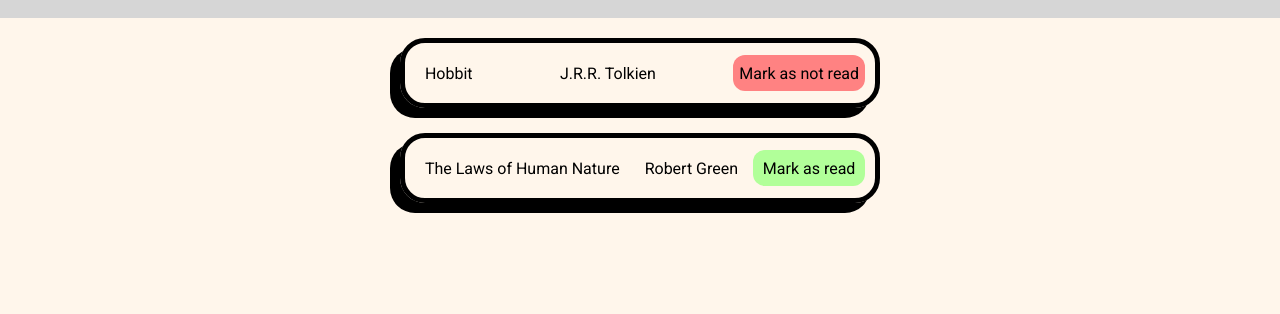
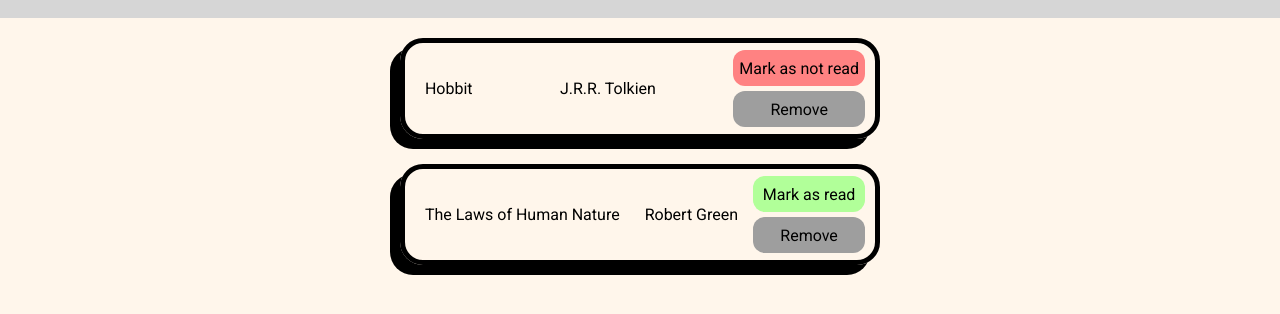
Before and after one commit to FranekDev/library, a plain HTML site: page index.html in a window 1280 px wide. Shown: the part 52-366 px from the top of the page. Drawn offline with nearby package versions, Linux system fonts and the light colour scheme; a web font is replaced by a local one.

Commit message:
Created function to remove book

```diff
--- a/main.js
+++ b/main.js
@@ -6,16 +6,18 @@ const bookIsRead = document.querySelector('.mark_as_read');
 const bookIsNotRead = document.querySelector('.mark_as_not_read');
 
 let isRead = false;
+let id = 0;
 
 let myLibrary = [];
 
-myLibrary.push(new Book("Hobbit", "J.R.R. Tolkien", false));
-myLibrary.push(new Book("The Laws of Human Nature", "Robert Green", true));
+myLibrary.push(new Book("Hobbit", "J.R.R. Tolkien", false, id++));
+myLibrary.push(new Book("The Laws of Human Nature", "Robert Green", true, id++));
 
-function Book(title, author, isRead) {
+function Book(title, author, isRead, id) {
     this.title = title;
     this.author = author;
     this.isRead = isRead;
+    this.id = id;
 }
 
 const isEmpty = (str) => !str.trim().length;
@@ -29,7 +31,7 @@ function addBookTolibrary() {
     let author = document.querySelector('.author').value;
 
     if(!isEmpty(title) && !isEmpty(author)) {
-        let book = new Book(title, author, isRead);
+        let book = new Book(title, author, isRead, id++);
         myLibrary.push(book);
     }
     console.log(myLibrary);
@@ -66,10 +68,24 @@ function displayBooks() {
         }
         changeBookStatus(bookStatus);
 
+        let removeBook = document.createElement('div');
+        removeBook.classList.add('remove_book');
+        removeBook.textContent = "Remove";
+
+        removeBook.addEventListener('click', () => {
+            delete myLibrary[book.id];
+            displayBooks();
+        });
+
+        let editButtons = document.createElement('div');
+        editButtons.classList.add('edit_buttons');
+        editButtons.appendChild(bookStatus);
+        editButtons.appendChild(removeBook);
+
         content.appendChild(newBook);
         newBook.appendChild(bookTitle);
         newBook.appendChild(bookAuthor);
-        newBook.appendChild(bookStatus);
+        newBook.appendChild(editButtons);
     });
 }
 
--- a/style.css
+++ b/style.css
@@ -5,6 +5,7 @@
     --read: rgb(177, 255, 153);
     --not-read: rgb(255, 130, 130);
     --border-size: 5px;
+    --remove-btn: rgb(158, 158, 158);
 }
 
 body {
@@ -48,18 +49,24 @@ main {
 
 .book {
     width: 100%;
-    height: 50px;
+    height: auto;
     display: flex;
     border: var(--border-size) solid black;
     box-shadow: -10px 10px 0 rgb(0, 0, 0);
-    border-radius: 25px;
-    padding: 5px 10px;
+    border-radius: 23px;
+    padding: 7px 10px;
     align-items: center;
     justify-content: space-between;
 }
 
 .book > span {
     margin-left: 10px;
+}
+
+.edit_buttons {
+    display: flex;
+    flex-direction: column;
+    gap: 5px;
 }
 
 .read {
@@ -148,6 +155,19 @@ main {
     cursor: pointer;
 }
 
+.remove_book {
+    background-color: var(--remove-btn);
+    height: 30px;
+    width: auto;
+    padding: 3px 6px;
+    border-radius: 12px;
+    cursor: pointer;
+    user-select: none;
+    display: flex;
+    justify-content: center;
+    align-items: center;
+}
+
 .add {
     width: 80%;
     text-align: center;
```
